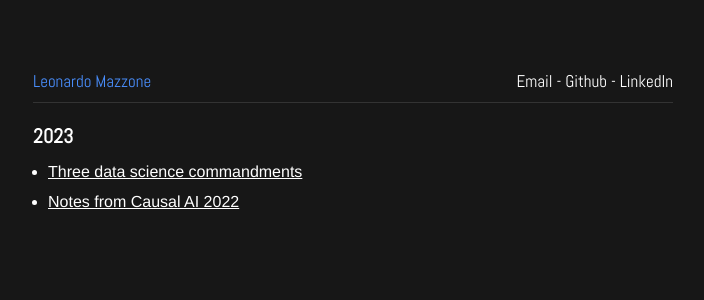
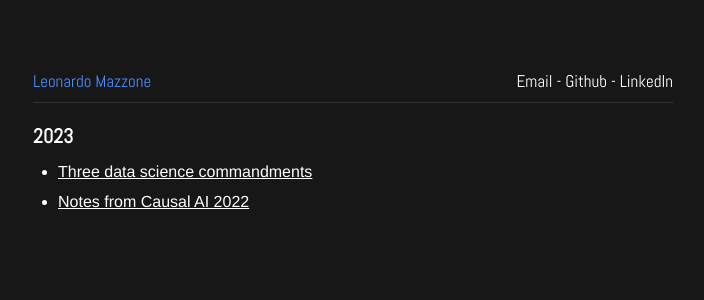
Before and after one commit to leo-mazzone/mazzone.space, a Jekyll site: the page built from index.html, in a window 1280 px wide. Shown: the top 300 px of the page, without its empty margins (287-991 px from the left). Built offline with Jekyll 4.4.1, drawn with Linux system fonts in a browser that asks for light colours.

Commit message:
Increase left padding of lists

```diff
--- a/assets/css/style.scss
+++ b/assets/css/style.scss
@@ -121,7 +121,7 @@ body {
     li {
         padding: 0;
         margin: 0;
-        margin-left: 15px;
+        margin-left: 25px;
         margin-bottom: 5px;
     }
 
```
